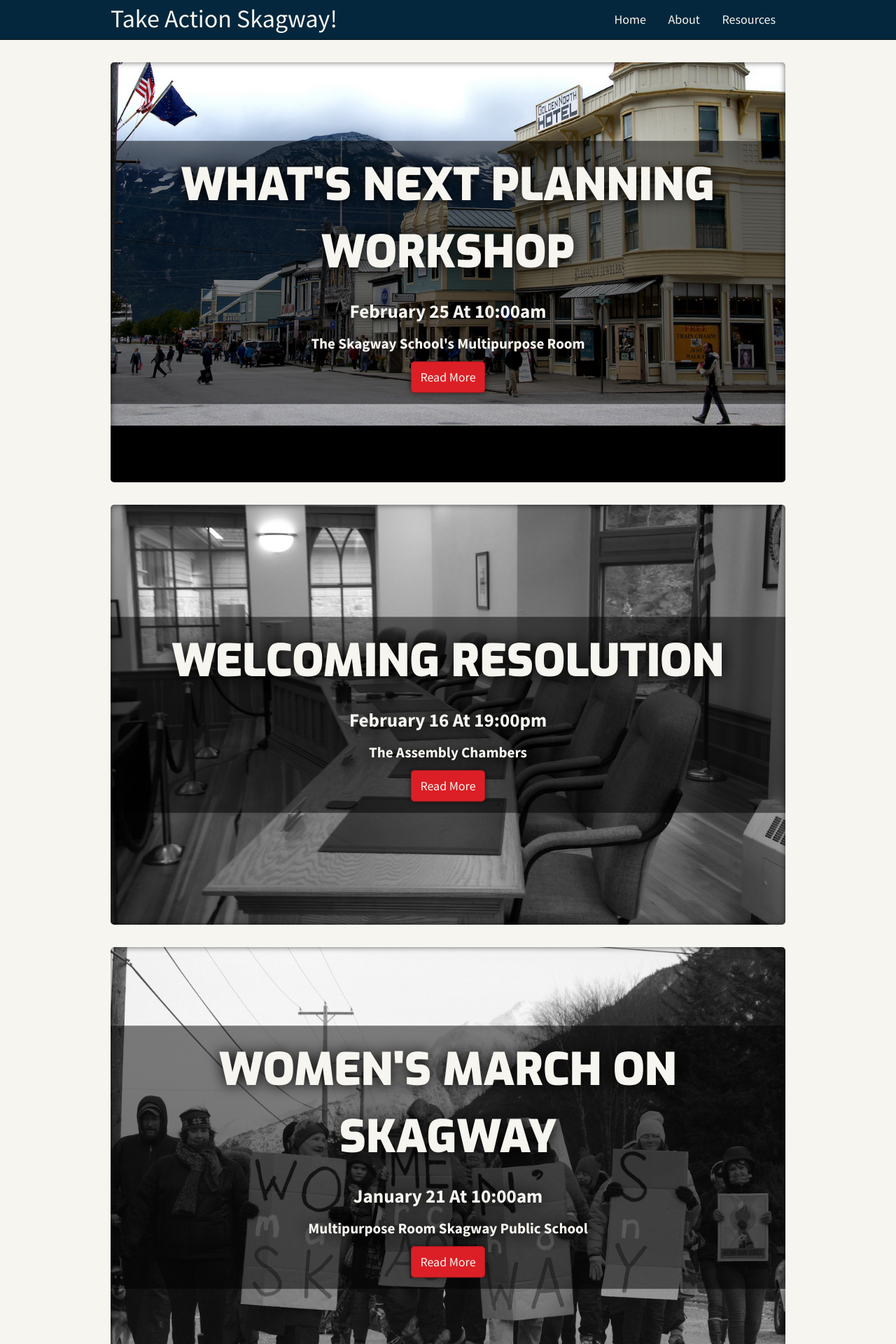
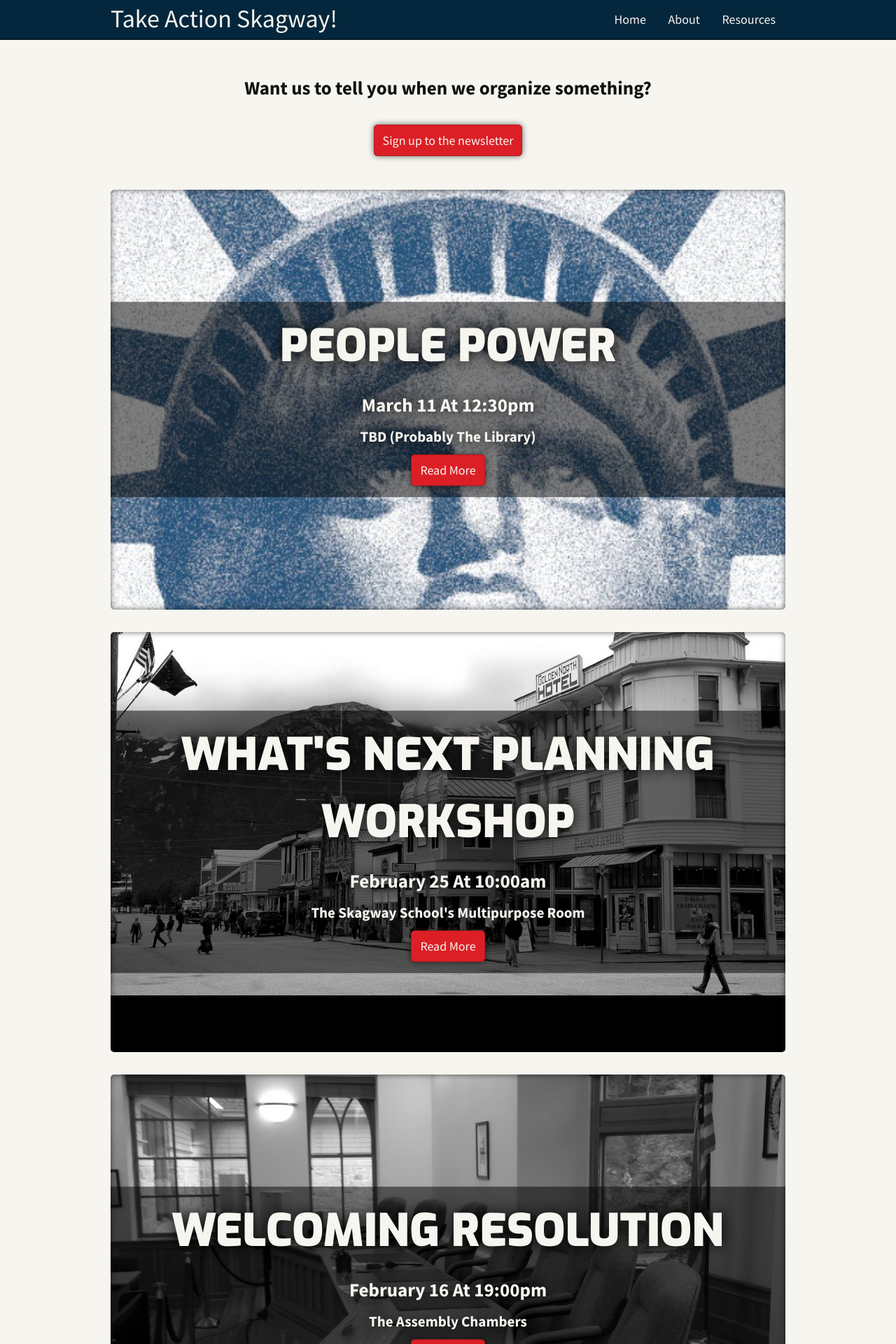
Before and after one commit to simonv3/take-action-skagway, a Jekyll site: the page built from index.html, in a window 1280 px wide. Shown: the top 1920 px of the page at 70% size. Built offline with Jekyll 4.4.1, drawn with Linux system fonts in a browser that asks for light colours; nearby versions of some CDN libraries; comment, search, counter and statistics services are not loaded.

Commit message:
Add people power

```diff
--- a/_sass/_index.scss
+++ b/_sass/_index.scss
@@ -2,6 +2,7 @@
   position: relative;
   display: block;
   margin: 2rem 0;
+  height: 600px;
 
   .header {
     text-align: center;
@@ -18,6 +19,7 @@
     padding: 1rem;
     text-shadow: 0px 0px 20px black;
     transform: translateY(-50%);
+    z-index: 9999;
 
     h1 {
       font-size: 4rem;
@@ -36,12 +38,32 @@
   }
 }
 
+.post-wrapper {
+  position: relative;
+  width: 100%;
+  height: 600px;
+  display: block;
+
+  @include media-query($palm) {
+    height: 400px;
+    border-radius: $border-radius;
+  }
+}
+
 .cover-image {
+  position: absolute;
+  left: 0;
+  right: 0;
+  z-index: 1;
+
   width: 100%;
+  height: 100%;
+
   display: block;
+
   background-size: cover;
   background-color: black;
-  height: 600px;
+
   background-attachment: fixed;
   background-position-y: -150px;
   background-position-x: 0;
@@ -55,6 +77,23 @@
     border-radius: $border-radius;
 
     background-position-y: 0 !important;
+  }
+
+  &.past-event {
+    -webkit-filter: grayscale(100%);
+    -moz-filter: grayscale(100%);
+    -o-filter: grayscale(100%);
+    -ms-filter: grayscale(100%);
+    filter: grayscale(100%);
+  }
+}
+
+.newsletter-sign-up {
+  text-align: center;
+  margin: 3rem;
+
+  h2 {
+    margin-bottom: 2rem;
   }
 }
 
--- /dev/null
+++ b/actions/_posts/2017-03-11-aclu-people-power.md
@@ -0,0 +1,15 @@
+---
+layout: post
+type: action
+date: 2017-03-11 12:30:00 -0900
+title: People Power
+location: TBD (probably the Library)
+image: '/actions/public/aclu-square.jpg'
+background-y-offset: '-350px'
+---
+
+We are hosting a livestream viewing of the ACLU's launch of People Power. [ACLU](http://www.aclu.org) stands for American Civil Liberties Union and their goal is to protect the rights of all Americans.
+
+People Power is their response to the current political climate and their attempt to bring communities together across the nation at a grassroots level. We'll watch the Resistance Training live and talk about the steps needed to protect our basic freedoms and what this means to our community. The event will be held at the Skagway Public Library on March 11th @12:30pm. Please arrive a little before to ensure you can catch the beginning of the screening.
+
+[RSVP on their website](http://go.peoplepower.org/event/attend/2077/?source=taf) so we know you're coming.
--- a/index.html
+++ b/index.html
@@ -4,10 +4,23 @@ layout: default
 
 <div class="home">
   <div class="page-content wrapper">
+
+    <div class="newsletter-sign-up">
+      <h2>Want us to tell you when we organize something?</h2>
+      <a href="http://take-action-skagway.us15.list-manage.com/subscribe?u=52b6c79a46b5a0802925e224e&id=4ffe80163a"
+        class="read-more">
+        Sign up to the newsletter
+      </a>
+    </div>
+    {% assign curDate = site.time | date: '%s' %}
     {% for post in site.posts %}
-      <div href="{{ post.url }}"
-        class="post cover-image"
-        style="background-image: url({{post.image}}); background-position-y: {{ post.background-y-offset }}">
+      {% assign postStartDate = post.date | date: '%s' %}
+      <div class="post-wrapper">
+        <div class="cover-image {% if postStartDate < curDate %}past-event{% endif %}"
+          style="background-image: url({{post.image}});
+            background-position-y: {{ post.background-y-offset }}">
+        </div>
+        <div class="post">
           <div class="header">
             <h1>{{ post.title }}</h1>
             <h2>
@@ -21,6 +34,7 @@ layout: default
             </a>
           </div>
         </div>
+      </div>
     {% endfor %}
   </div>
 </div>
```
Also changed, not shown: actions/_posts/2017-01-21-womens-march.md (+1 -1 lines), actions/public/aclu-square.jpg (added), actions/public/assembly-chamber.jpg (added). Lines whose indentation alone changed are shown as unchanged.
